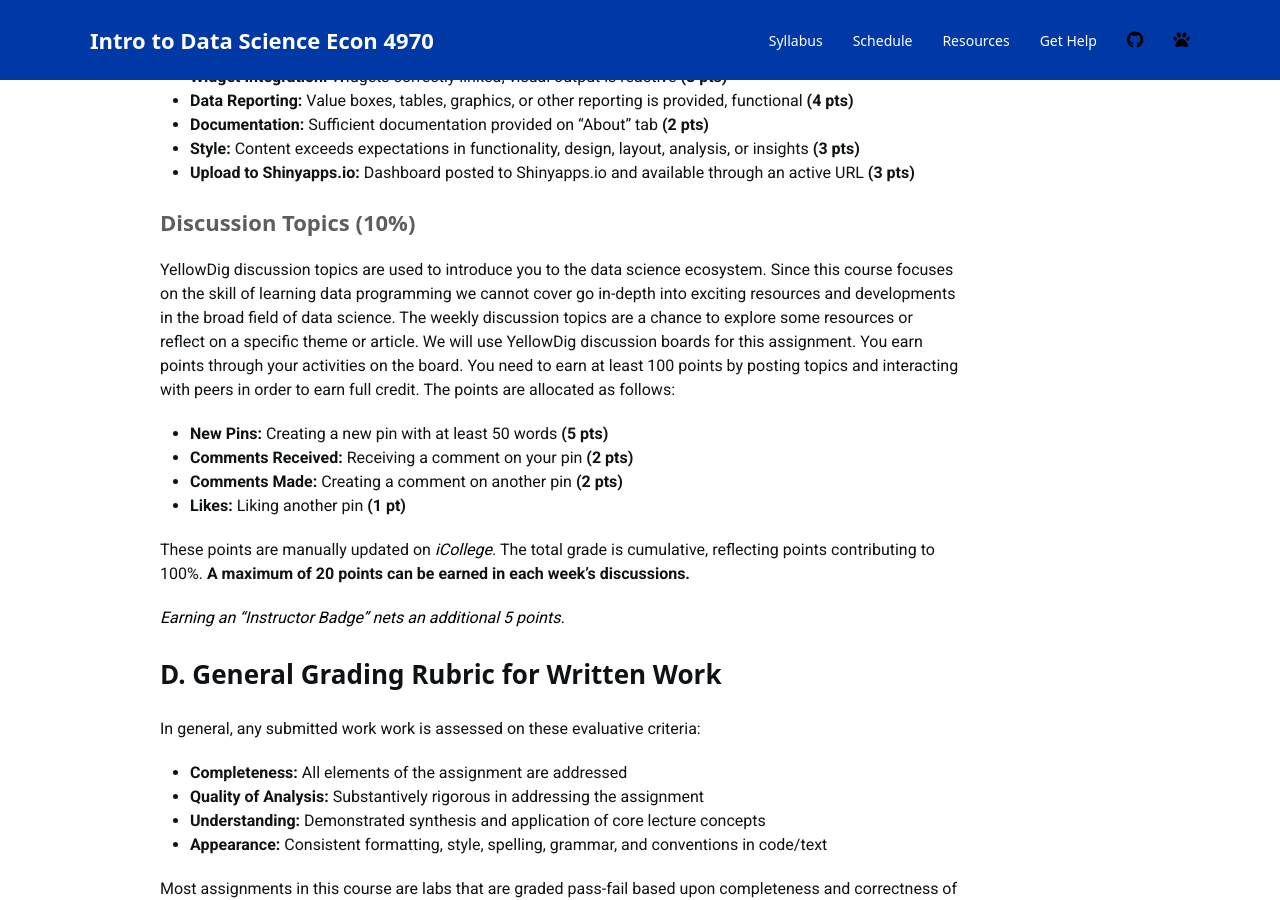
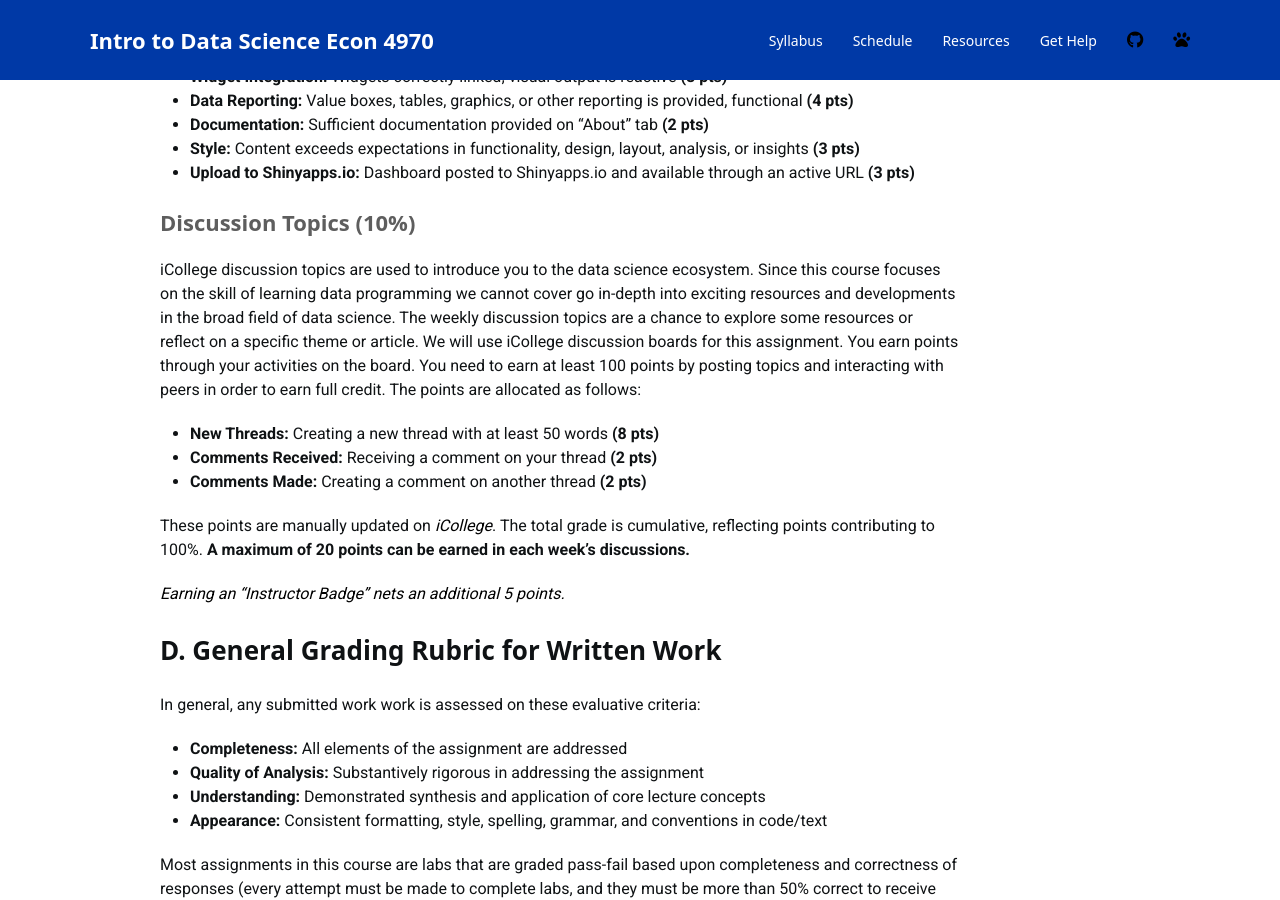
Before and after one commit to lalmada1/Intro-to-Data-Science-Econ-4970, a Jekyll site: the page built from index.md, in a window 1280 px wide and 900 px high, scrolled down 6847 px. Built offline with Jekyll 4.4.1, drawn with Linux system fonts in a browser that asks for light colours; nearby versions of some CDN libraries; a style sheet for code colours, icons or effects is not loaded.

Commit message:
Update index.md

```diff
--- a/index.md
+++ b/index.md
@@ -198,12 +198,11 @@ The following criteria, description, and corresponding points are used to evalua
 
 ### Discussion Topics (10%)
 
-YellowDig discussion topics are used to introduce you to the data science ecosystem. Since this course focuses on the skill of learning data programming we cannot cover go in-depth into exciting resources and developments in the broad field of data science. The weekly discussion topics are a chance to explore some resources or reflect on a specific theme or article. We will use YellowDig discussion boards for this assignment. You earn points through your activities on the board. You need to earn at least 100 points by posting topics and interacting with peers in order to earn full credit. The points are allocated as follows:
+iCollege discussion topics are used to introduce you to the data science ecosystem. Since this course focuses on the skill of learning data programming we cannot cover go in-depth into exciting resources and developments in the broad field of data science. The weekly discussion topics are a chance to explore some resources or reflect on a specific theme or article. We will use iCollege discussion boards for this assignment. You earn points through your activities on the board. You need to earn at least 100 points by posting topics and interacting with peers in order to earn full credit. The points are allocated as follows:
 
-  - **New Pins:** Creating a new pin with at least 50 words **(5 pts)**
-  - **Comments Received:** Receiving a comment on your pin **(2 pts)**
-  - **Comments Made:** Creating a comment on another pin **(2 pts)**
-  - **Likes:** Liking another pin **(1 pt)**
+  - **New Threads:** Creating a new thread with at least 50 words **(8 pts)**
+  - **Comments Received:** Receiving a comment on your thread **(2 pts)**
+  - **Comments Made:** Creating a comment on another thread **(2 pts)**
 
 These points are manually updated on *iCollege*. The total grade is cumulative, reflecting points contributing to 100%. **A maximum of 20 points can be earned in each week's discussions.**
 
```
